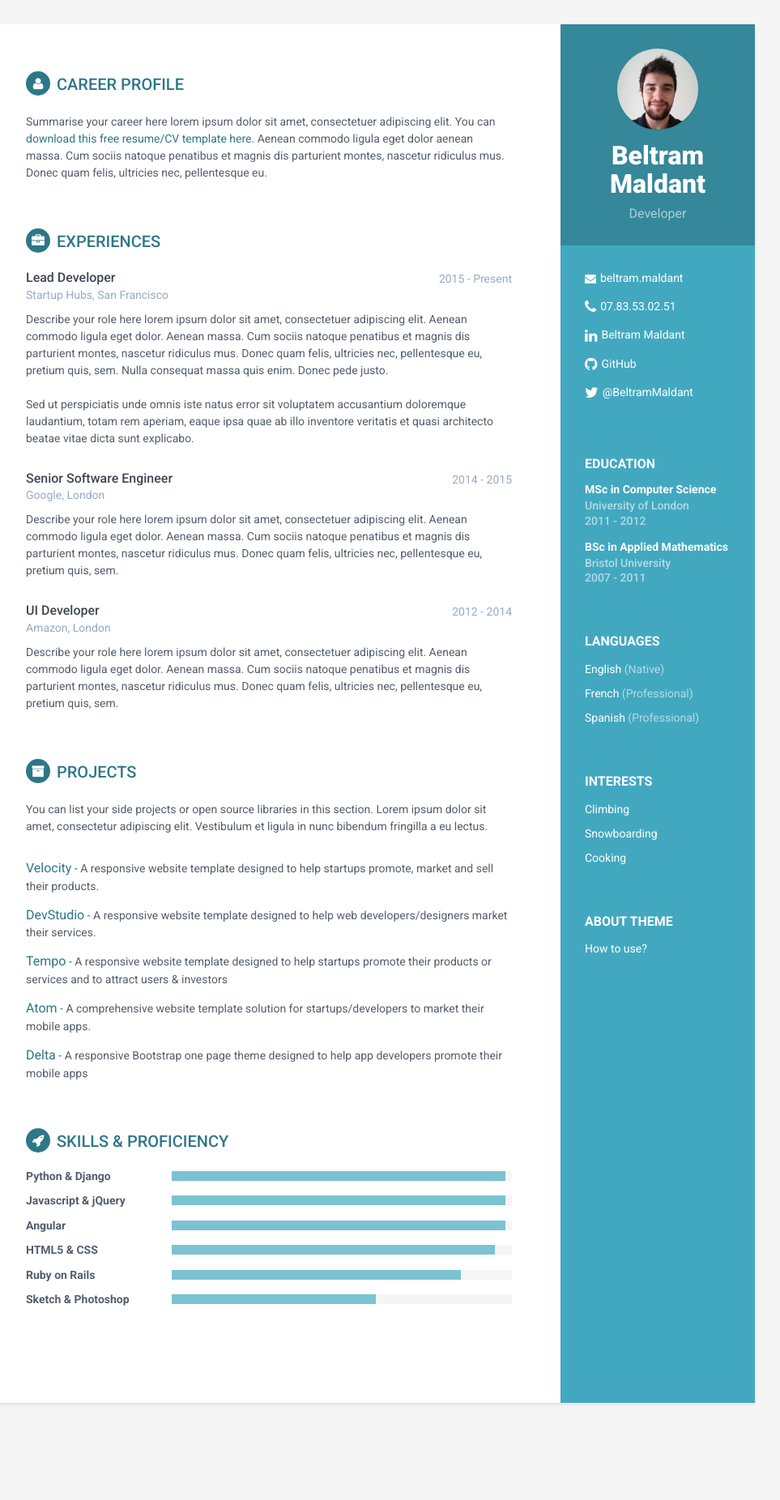
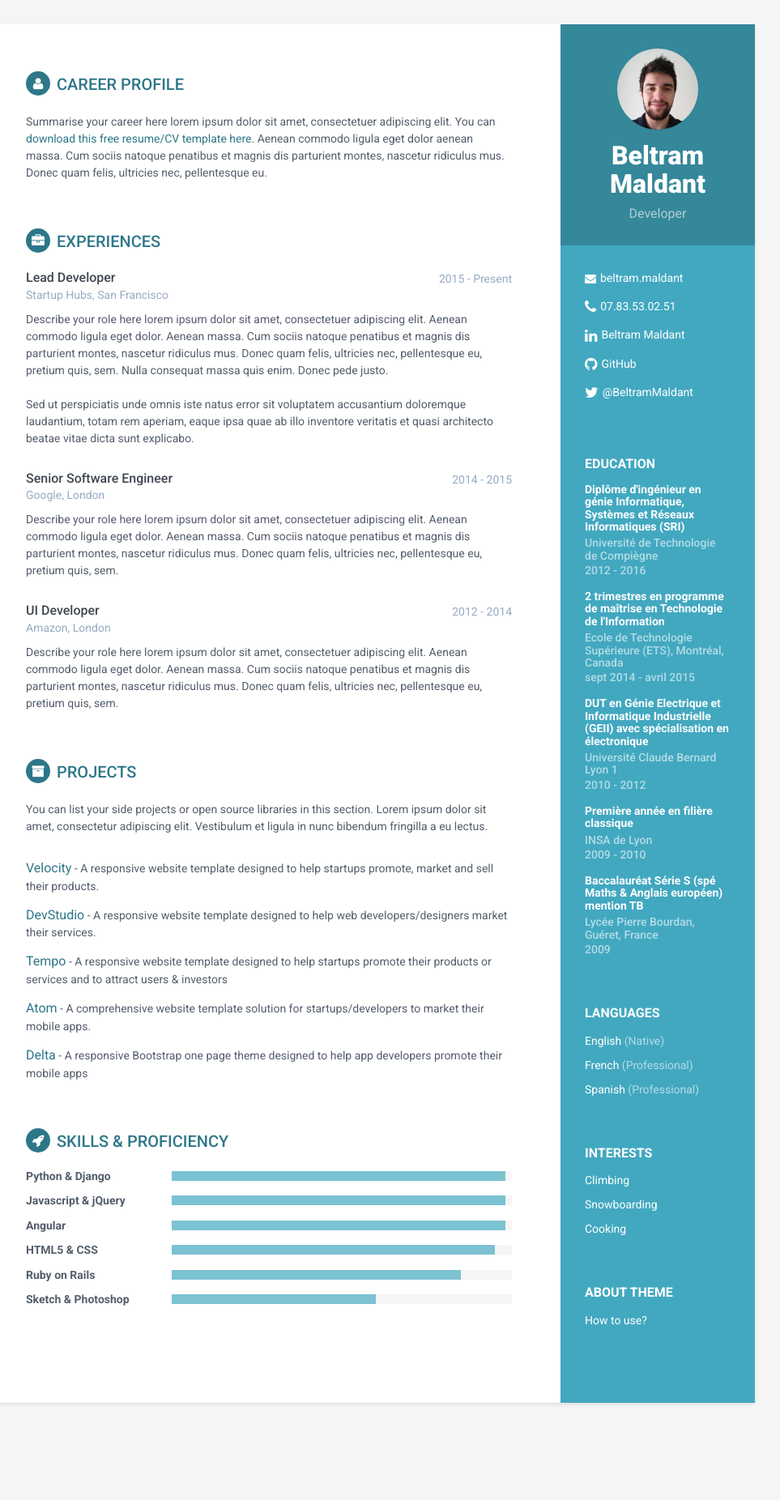
Before and after one commit to beltram/resume, a Jekyll site: the page built from index.html, in a window 1280 px wide. Shown: the whole page at 81% size, without its empty margins (188-1151 px from the left). Built offline with Jekyll 4.4.1, drawn with Linux system fonts in a browser that asks for light colours.

Commit message:
update degree

```diff
--- a/_config.yml
+++ b/_config.yml
@@ -1,7 +1,7 @@
 # Site Settings
 title: Beltram Maldant
 url: 'https://beltram.github.io/resume/'
-baseurl: '/resume' #change it according to your repository name
+baseurl: '/resume'
 
 # Enable one of these styles by removing #. Style will be applied only after restarting the build or serve.
 #style: styles-2
--- a/_data/educations.yml
+++ b/_data/educations.yml
@@ -1,8 +1,20 @@
 - education:
-  degree: MSc in Computer Science
-  university: University of London
-  time: 2011 - 2012
+  degree: Diplôme d'ingénieur en génie Informatique, Systèmes et Réseaux Informatiques (SRI)
+  university: Université de Technologie de Compiègne
+  time: 2012 - 2016
 - education:
-  degree: BSc in Applied Mathematics
-  university: Bristol University
-  time: 2007 - 2011
+  degree: 2 trimestres en programme de maîtrise en Technologie de l'Information
+  university: Ecole de Technologie Supérieure (ETS), Montréal, Canada
+  time: sept 2014 - avril 2015
+- education:
+  degree: DUT en Génie Electrique et Informatique Industrielle (GEII) avec spécialisation en électronique
+  university: Université Claude Bernard Lyon 1
+  time: 2010 - 2012
+- education:
+  degree: Première année en filière classique
+  university: INSA de Lyon
+  time: 2009 - 2010
+- education:
+  degree: Baccalauréat Série S (spé Maths & Anglais européen) mention TB
+  university: Lycée Pierre Bourdan, Guéret, France
+  time: 2009
--- a/_layouts/default.html
+++ b/_layouts/default.html
@@ -2,24 +2,21 @@
 layout: compress
 ---
 <!DOCTYPE html>
-<!--[if IE 8]> <html lang="en" class="ie8"> <![endif]-->
-<!--[if IE 9]> <html lang="en" class="ie9"> <![endif]-->
-<!--[if !IE]><!--> <html lang="en"> <!--<![endif]-->
+<!--[if IE 8]>
+<html lang="en" class="ie8"> <![endif]-->
+<!--[if IE 9]>
+<html lang="en" class="ie9"> <![endif]-->
+<!--[if !IE]><!-->
+<html lang="en"> <!--<![endif]-->
 {% include head.html %}
-
 <body>
-    <div class="wrapper">
-        {% include sidebar.html %}
-
-        <div class="main-wrapper">
-
-           {{content}}
-
-        </div><!--//main-body-->
+<div class="wrapper">
+    {% include sidebar.html %}
+    <div class="main-wrapper">
+        {{content}}
     </div>
-
+</div>
 {% include footer.html %}
-
 {% include scripts.html %}
 </body>
 </html>
```
Also changed, not shown: _layouts/compress.html (+0 -8 lines).
